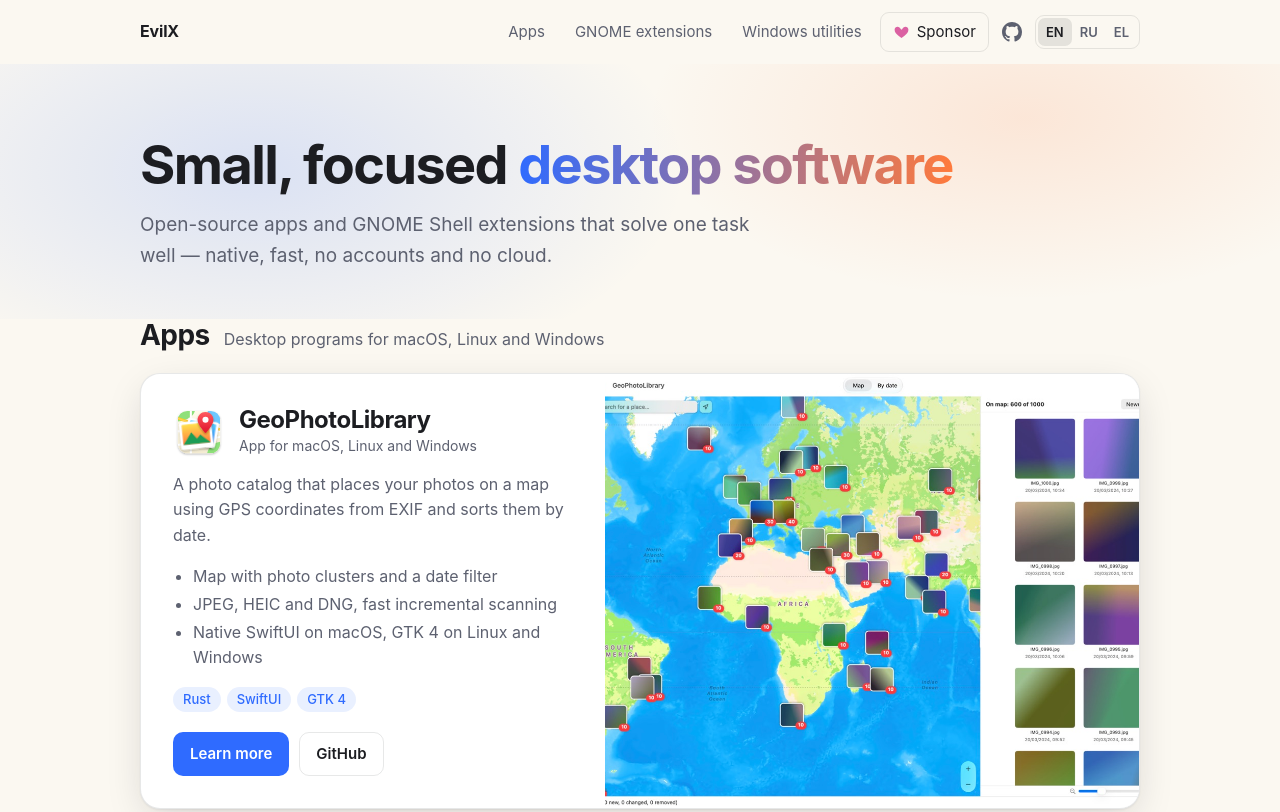
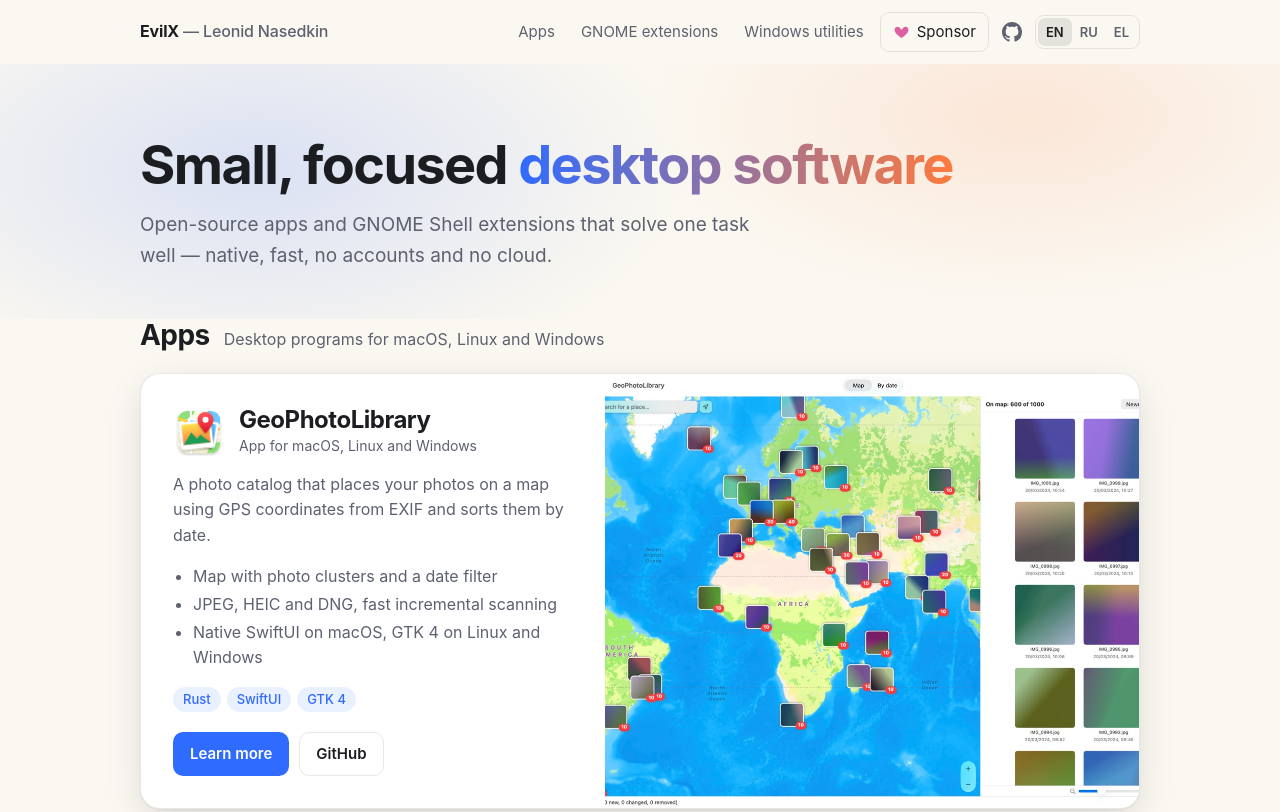
Before and after one commit to EvilX/evilx.github.io, a plain HTML site: page index.html in a window 1280 px wide. Shown: the top 812 px of the page. Drawn offline with Linux system fonts and the light colour scheme.

Commit message:
Имя в шапке: EvilX — Leonid Nasedkin
Имя приглушённым цветом рядом с ником, на телефоне скрыто. Ссылки на
разделы не переносятся по словам и скрываются уже до 1100 px: на 900 px
греческие подписи ломали шапку в три строки.

Co-Authored-By: Claude Opus 5.5 <noreply@anthropic.com>

```diff
--- a/index.html
+++ b/index.html
@@ -54,10 +54,12 @@ img { max-width: 100%; height: auto; display: block; }
 .wrap { max-width: 1040px; margin: 0 auto; padding: 0 20px; }
 
 header .wrap { display: flex; align-items: center; height: 64px; gap: 12px; }
-.brand { font-weight: 650; letter-spacing: -.01em; text-decoration: none; }
+.brand { font-weight: 650; letter-spacing: -.01em; text-decoration: none; white-space: nowrap; }
+.brand .name { font-weight: 500; color: var(--muted); }
 .top { margin-left: auto; display: flex; align-items: center; gap: 6px; }
 .top a { display: inline-flex; padding: 7px; border-radius: 9px; color: var(--muted); }
-.top a.sec { padding: 7px 12px; font-size: 15px; text-decoration: none; }
+.top a.sec { padding: 7px 10px; font-size: 15px; text-decoration: none; white-space: nowrap; }
+@media (max-width: 1100px) { .top a.sec { display: none; } }
 .top a.sponsor {
   align-items: center; gap: 7px; padding: 7px 12px; font-size: 15px; text-decoration: none;
   color: var(--text); border: 1px solid var(--line);
@@ -175,6 +177,7 @@ footer a { color: var(--muted); }
 
 @media (max-width: 820px) {
   .top a.sec { display: none; }
+  .brand .name { display: none; }
   .top a.sponsor { padding: 7px 9px; }
   .top a.sponsor span.l { display: none; }
   .card { grid-template-columns: 1fr; }
@@ -187,7 +190,7 @@ footer a { color: var(--muted); }
 <body>
 <header>
   <div class="wrap">
-    <a class="brand" href="/">EvilX</a>
+    <a class="brand" href="/">EvilX<span class="name"> — Leonid Nasedkin</span></a>
     <div class="top">
       <a class="sec" href="#apps" data-i18n="apps">Apps</a>
       <a class="sec" href="#gnome" data-i18n="gnome">GNOME extensions</a>
```
